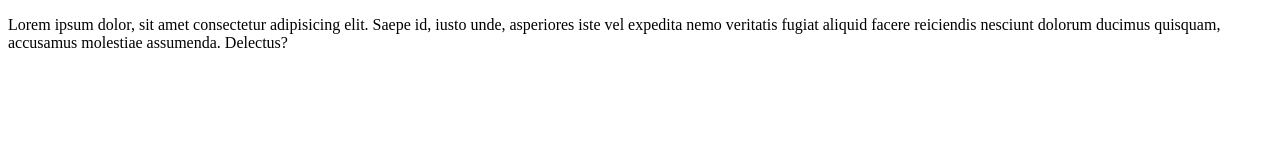
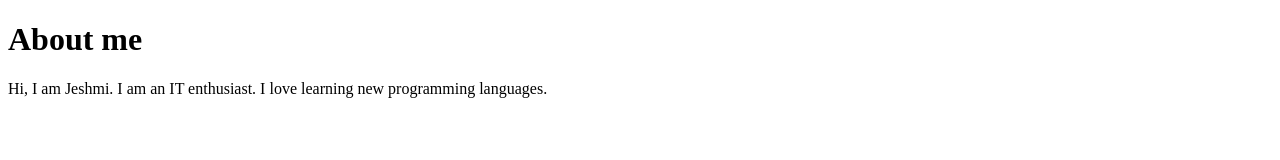
Before and after one commit to jeshmi-hub/web-technology, a plain HTML site: page index.html in a window 1280 px wide. Drawn offline with Linux system fonts and the light colour scheme.

Commit message:
I added about me section

```diff
--- a/index.html
+++ b/index.html
@@ -7,6 +7,8 @@
     <title>Document</title>
 </head>
 <body>
-    <p>Lorem ipsum dolor, sit amet consectetur adipisicing elit. Saepe id, iusto unde, asperiores iste vel expedita nemo veritatis fugiat aliquid facere reiciendis nesciunt dolorum ducimus quisquam, accusamus molestiae assumenda. Delectus?</p>
+    <h1>About me</h1>
+    <p>Hi, I am Jeshmi. I am an IT enthusiast. I love learning new programming languages.
+    </p>
 </body>
 </html>
```
